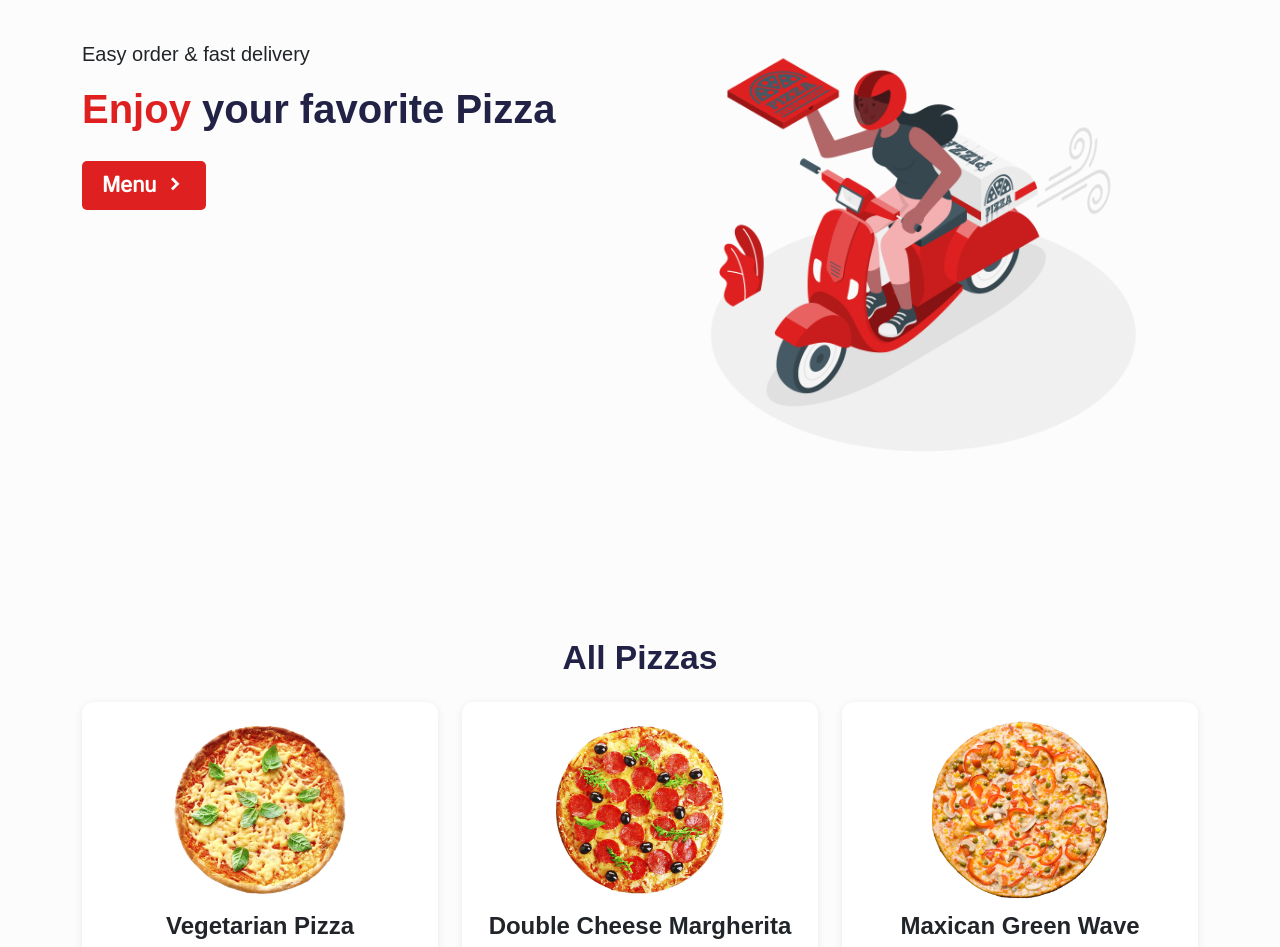
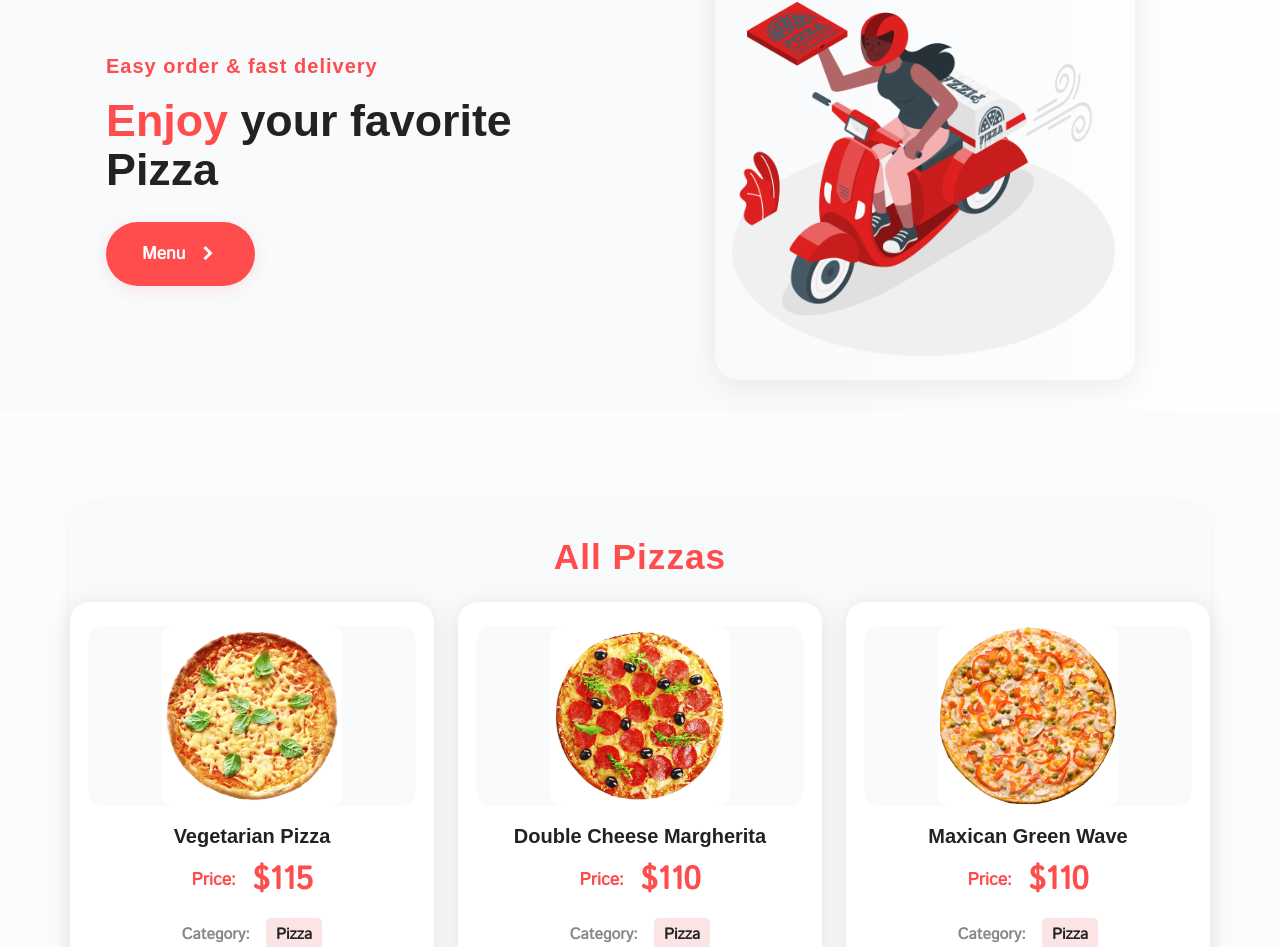
Before and after one commit to PRADEEP-VELLIRASAN/React_Food_Delivery-main, a React (Create React App) app in the folder React_Food_Delivery-main/: page /home in a window 1280 px wide. Shown: the part 188-1135 px from the top of the page. Built offline with nearby package versions, Linux system fonts and the light colour scheme; a web font is replaced by a local one.

Commit message:
Update Home.jsx

```diff
--- a/React_Food_Delivery-main/src/pages/Home.jsx
+++ b/React_Food_Delivery-main/src/pages/Home.jsx
@@ -12,25 +12,38 @@ import "../styles/product-card.css";
 const Home = () => {
   return (
     <Helmet title="Home">
-      <section>
+      <section style={{background: "linear-gradient(90deg, #f8fafc 60%, #fff 100%)", padding: "48px 0 32px 0"}}>
         <Container>
-          <Row>
+          <Row className="align-items-center">
             <Col lg="6" md="6">
-              <div className="hero__content">
-                <h5 className="mb-3">Easy order & fast delivery</h5>
-                <h1 className="mb-4 hero__title">
-                  <span>Enjoy</span> your favorite Pizza
+              <div style={{padding: "0 24px"}}>
+                <h5 style={{fontSize: "1.25rem", color: "#ff4c4c", fontWeight: 700, marginBottom: "18px", letterSpacing: "1px"}}>Easy order & fast delivery</h5>
+                <h1 style={{fontSize: "2.8rem", fontWeight: 800, marginBottom: "28px", lineHeight: 1.1, color: "#222"}}>
+                  <span style={{color: "#ff4c4c"}}>Enjoy</span> your favorite Pizza
                 </h1>
-                <button className="order__btn d-flex align-items-center justify-content-between ">
-                  <Link to="/pizzas">
-                    Menu <i className="ri-arrow-right-s-line"></i>
-                  </Link>
-                </button>
+                <Link to="/pizzas" style={{textDecoration: "none"}}>
+                  <button style={{
+                    background: "#ff4c4c",
+                    color: "#fff",
+                    border: "none",
+                    borderRadius: "32px",
+                    padding: "14px 36px",
+                    fontSize: "1.1rem",
+                    fontWeight: 600,
+                    boxShadow: "0 4px 16px rgba(255,76,76,0.12)",
+                    display: "flex",
+                    alignItems: "center",
+                    gap: "10px",
+                    transition: "background 0.2s"
+                  }} onMouseOver={e => e.currentTarget.style.background = '#e13b3b'} onMouseOut={e => e.currentTarget.style.background = '#ff4c4c'}>
+                    Menu <i className="ri-arrow-right-s-line" style={{fontSize: "1.5rem"}}></i>
+                  </button>
+                </Link>
               </div>
             </Col>
             <Col lg="6" md="6">
-              <div className="hero__img">
-                <img src={guyImg} alt="delivery-guy" className="w-100" />
+              <div style={{display: "flex", justifyContent: "center", alignItems: "center"}}>
+                <img src={guyImg} alt="delivery-guy" style={{maxWidth: "420px", width: "100%", borderRadius: "24px", boxShadow: "0 6px 32px rgba(0,0,0,0.08)"}} />
               </div>
             </Col>
           </Row>
@@ -38,31 +51,35 @@ const Home = () => {
       </section>
       {/* Show all pizza details below hero section */}
       <section>
-        <Container>
-          <h2 className="mb-4 text-center">All Pizzas</h2>
+        <Container style={{background: "#f8fafc", borderRadius: "24px", padding: "32px 0 24px 0", boxShadow: "0 2px 16px rgba(0,0,0,0.04)", marginTop: "32px"}}>
+          <h2 className="mb-4 text-center" style={{fontWeight:800, fontSize:"2.2rem", color:"#ff4c4c", letterSpacing:"1px", marginBottom:"32px"}}>All Pizzas</h2>
           <Row>
             {products.map((product, idx) => (
               <Col lg="4" md="4" sm="6" xs="12" key={product.id} className="mb-4 d-flex align-items-stretch">
-                <div style={{
-                  boxShadow: "0 2px 8px rgba(0,0,0,0.08)",
-                  borderRadius: "12px",
-                  padding: "18px",
+                <div className="modern-pizza-card" style={{
+                  boxShadow: "0 4px 24px rgba(0,0,0,0.10)",
+                  borderRadius: "20px",
+                  padding: "24px 18px 18px 18px",
                   background: "#fff",
                   width: "100%",
                   display: "flex",
                   flexDirection: "column",
                   alignItems: "center",
                   justifyContent: "space-between",
-                  minHeight: "420px"
-                }}>
-                  <div style={{width: "100%", display: "flex", justifyContent: "center", alignItems: "center", height: "180px", overflow: "hidden", marginBottom: "12px"}}>
-                    <img src={product.image01} alt={product.title} style={{maxWidth: "100%", maxHeight: "100%", objectFit: "contain"}} />
+                  minHeight: "420px",
+                  transition: "box-shadow 0.2s, transform 0.2s"
+                }}
+                onMouseOver={e => {e.currentTarget.style.boxShadow = '0 8px 32px rgba(255,76,76,0.18)'; e.currentTarget.style.transform = 'translateY(-4px) scale(1.03)';}}
+                onMouseOut={e => {e.currentTarget.style.boxShadow = '0 4px 24px rgba(0,0,0,0.10)'; e.currentTarget.style.transform = 'none';}}
+                >
+                  <div style={{width: "100%", display: "flex", justifyContent: "center", alignItems: "center", height: "180px", overflow: "hidden", marginBottom: "18px", borderRadius: "16px", background: "#f8fafc"}}>
+                    <img src={product.image01} alt={product.title} style={{maxWidth: "100%", maxHeight: "100%", objectFit: "contain", borderRadius: "12px"}} />
                   </div>
-                  <h4 className="product__title mb-2 text-center" style={{fontWeight:600}}>{product.title}</h4>
-                  <p className="product__price mb-1 text-center">Price: <span style={{fontWeight:500}}>${product.price}</span></p>
-                  <p className="category mb-1 text-center">Category: <span>{product.category}</span></p>
-                  <p className="description__content mb-2 text-center" style={{fontSize:"0.95rem", color:"#555"}}>{product.desc}</p>
-                  <Link to={`/pizzas/${product.id}`} className="order__btn" style={{marginTop:"auto", width:"100%", textAlign:"center"}}>View Details</Link>
+                  <h4 className="product__title mb-2 text-center" style={{fontWeight:700, fontSize:"1.25rem", color:"#222"}}>{product.title}</h4>
+                  <p className="product__price mb-1 text-center" style={{fontWeight:600, color:"#ff4c4c", fontSize:"1.1rem"}}>Price: <span style={{fontWeight:700}}>${product.price}</span></p>
+                  <p className="category mb-1 text-center" style={{color:"#888", fontSize:"0.98rem"}}>Category: <span style={{color:"#222"}}>{product.category}</span></p>
+                  <p className="description__content mb-2 text-center" style={{fontSize:"0.97rem", color:"#555", minHeight:"48px"}}>{product.desc}</p>
+                  <Link to={`/pizzas/${product.id}`} className="order__btn" style={{marginTop:"auto", width:"100%", textAlign:"center", background: "#ff4c4c", color: "#fff", borderRadius: "32px", padding: "10px 0", fontWeight:600, fontSize:"1rem", boxShadow: "0 2px 8px rgba(255,76,76,0.10)", border: "none", textDecoration: "none", transition: "background 0.2s"}}>View Details</Link>
                 </div>
               </Col>
             ))}
```
